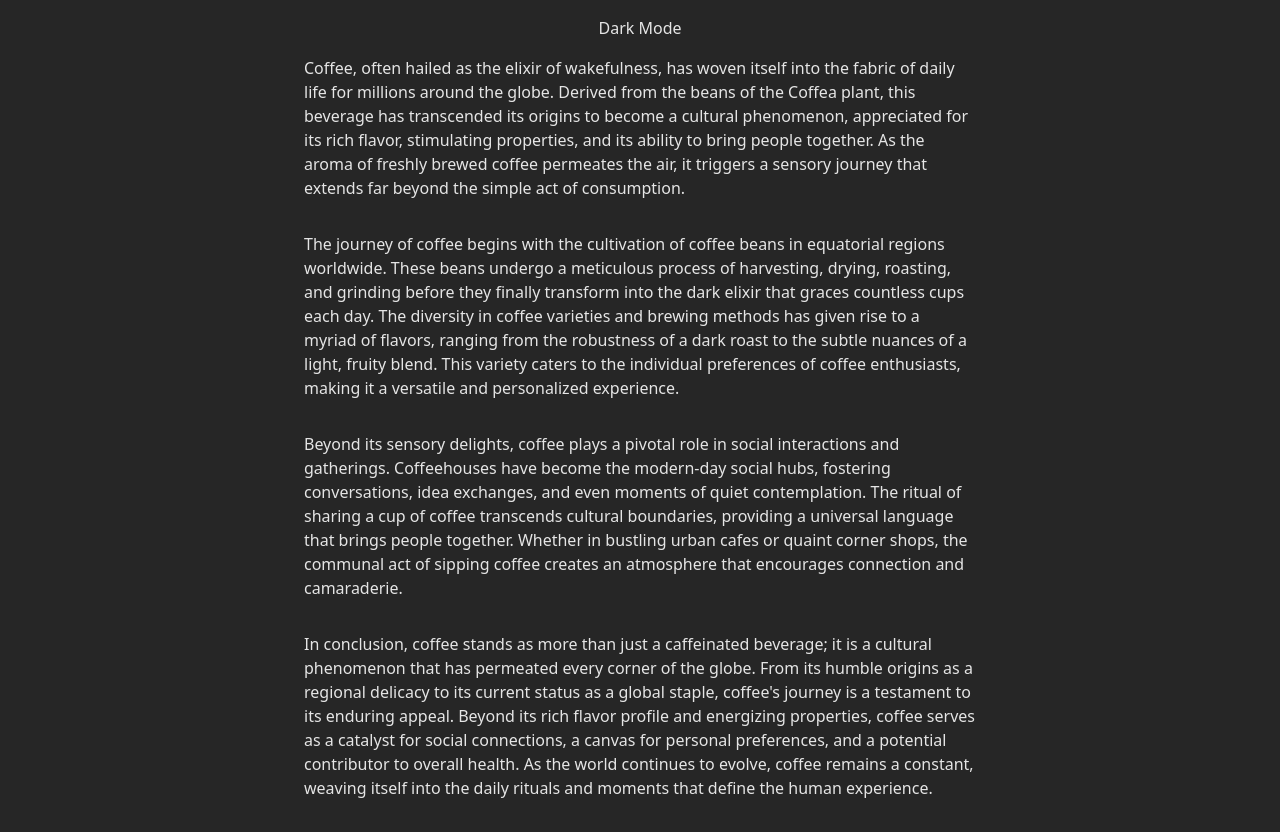
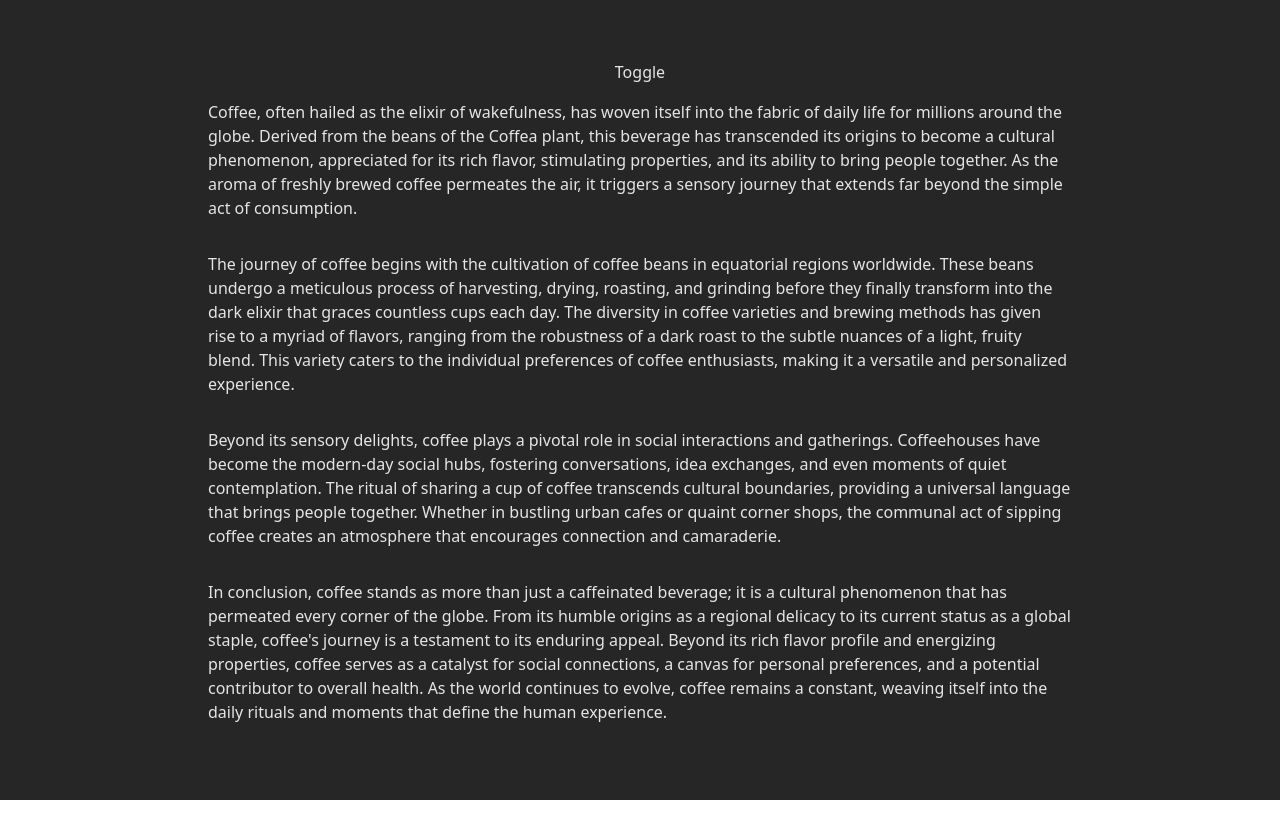
Before and after one commit to YElnadi/styling-tailwind, a React (Create React App) app: page / in a window 1280 px wide. After the commit the page ends 800 px from the top, so only its background shows below. Built offline with nearby package versions, Linux system fonts and the light colour scheme.

Commit message:
create toggle btn phase 1

```diff
--- a/src/DarkMode/Paragraph.js
+++ b/src/DarkMode/Paragraph.js
@@ -1,13 +1,20 @@
 import React from "react";
-import clsx from 'clsx';
-import {useState} from 'react'
+import clsx from "clsx";
+import { useState } from "react";
+import Toggle from "./Toggle";
 
 const Paragraph = () => {
-    const [isDark, setIsDark] = useState(true)
+  const [isDark, setIsDark] = useState(true);
   return (
-    <div className={clsx(" p-4 flex justify-center", isDark? "bg-neutral-800 text-neutral-200" : "bg-white text-black")}>
-      <div className=" w-full max-w-2xl flex flex-col justify-center items-center">
-        <button onClick={() => setIsDark(!isDark)}>Dark Mode</button>
+    <div
+      className={clsx(
+        "flex justify-center",
+        isDark ? "bg-neutral-800 text-neutral-200" : "bg-white text-black"
+      )}
+    >
+      <div className=" w-full max-w-4xl p-4 flex flex-col justify-center items-center h-screen">
+        {/* <button onClick={() => setIsDark(!isDark)}>Dark Mode</button> */}
+        <Toggle onClick={() => setIsDark(!isDark)}/>
         <p className="my-4">
           Coffee, often hailed as the elixir of wakefulness, has woven itself
           into the fabric of daily life for millions around the globe. Derived
--- /dev/null
+++ b/src/DarkMode/Toggle.js
@@ -0,0 +1,12 @@
+import React from 'react';
+
+const Toggle = (props) => {
+    const {onClick} = props
+  return (
+    <div>
+        <button onClick={onClick}>Toggle</button>
+    </div>
+  );
+}
+
+export default Toggle;
```
